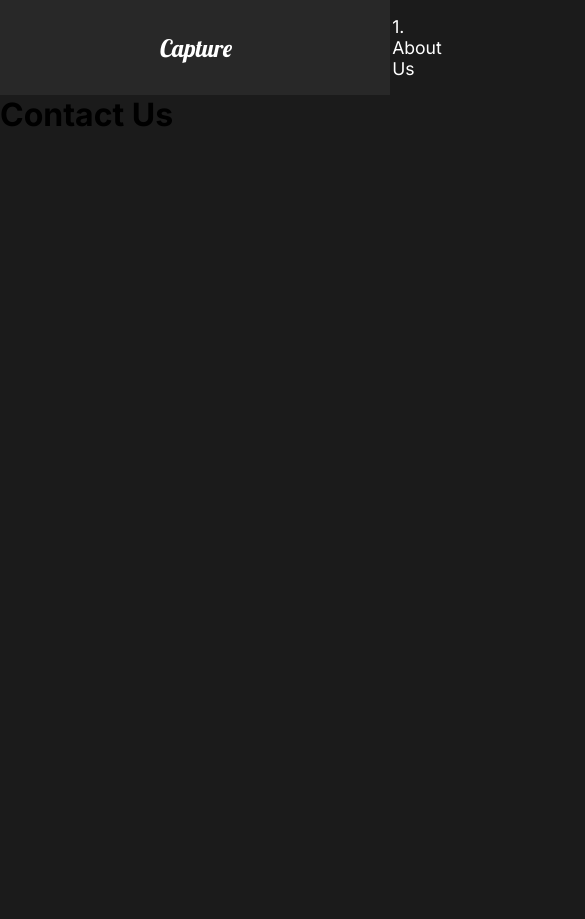
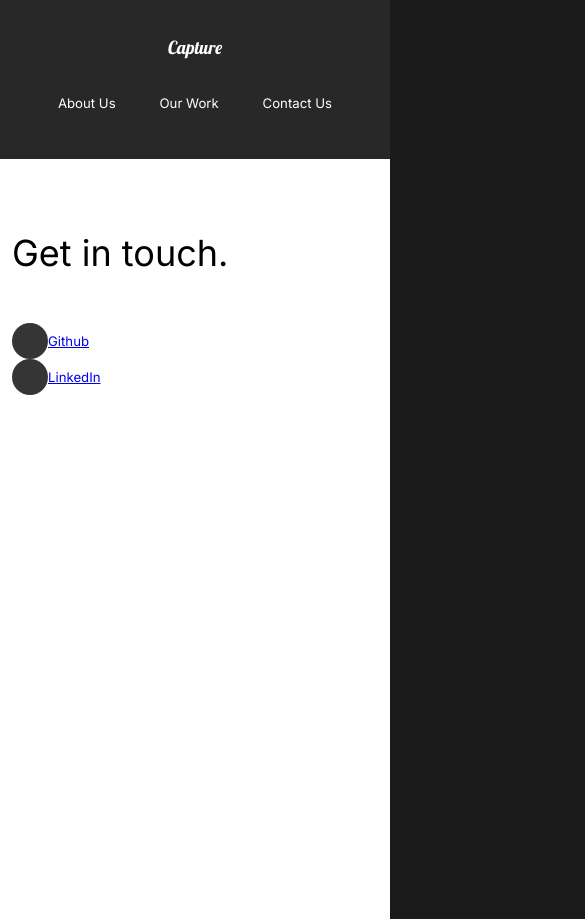
Before and after one commit to Sean-Mc-Mahon/capture, a React (Create React App) app: page /contact in a window 390 px wide. Shown: the top 919 px of the page, 585 px wide, since content can reach past the window. Before the commit the page ends 844 px from the top, so only its background shows below. Built offline with nearby package versions, Linux system fonts and the light colour scheme.

Commit message:
responsive styles added

```diff
--- a/src/components/GlobalStyle.js
+++ b/src/components/GlobalStyle.js
@@ -10,6 +10,13 @@ const GlobalStyle = createGlobalStyle`
 body{
     background: #1b1b1b;
     font-family: 'Inter', sans-serif;
+    overflow-x: hidden;
+}
+
+html{
+    @media (max-width: 1700px){
+        font-size: 75%;
+    }
 }
 
 button{
--- a/src/components/Nav.js
+++ b/src/components/Nav.js
@@ -12,13 +12,13 @@ const Nav = () => {
       </h1>
       <ul>
         <li>
-          <Link to="/">1. About Us</Link>
+          <Link to="/">About Us</Link>
         </li>
         <li>
-          <Link to="/work">2. Our Work</Link>
+          <Link to="/work">Our Work</Link>
         </li>
         <li>
-          <Link to="/contact">3. Contact Us</Link>
+          <Link to="/contact">Contact Us</Link>
         </li>
       </ul>
     </StyledNav>
@@ -33,6 +33,9 @@ const StyledNav = styled.nav`
   align-items: center;
   padding: 1rem 10rem;
   background-color: #282828;
+  position: sticky;
+  top: 0;
+  z-index: 10;
   a {
     color: white;
     text-decoration: none;
@@ -50,6 +53,22 @@ const StyledNav = styled.nav`
     font-family: "Lobster", cursive;
     font-weight: lighter;
   }
+  @media (max-width: 1300px) {
+    flex-direction: column;
+    padding: 2rem 1rem;
+    #logo {
+      display: inline-block;
+      margin: 1rem;
+    }
+    ul {
+      padding: 2rem;
+      justify-content: space-around;
+      width: 100%;
+      li {
+        padding: 0;
+      }
+    }
+  }
 `;
 
 export default Nav;
--- /dev/null
+++ b/src/components/ScrollTop.js
@@ -0,0 +1,21 @@
+import { useEffect } from "react";
+import { useLocation } from "react-router-dom";
+
+const ScrollTop = () => {
+  const { pathname } = useLocation();
+
+  useEffect(() => {
+    try {
+      window.scroll({
+        top: 0,
+        left: 0,
+      });
+    } catch (error) {
+      window.scrollTo(0, 0);
+    }
+  }, [pathname]);
+
+  return null;
+};
+
+export default ScrollTop;
--- a/src/components/ServicesSection.js
+++ b/src/components/ServicesSection.js
@@ -70,6 +70,9 @@ const Services = styled(About)`
 const Cards = styled.div`
   display: flex;
   flex-wrap: wrap;
+  @media (max-width: 1300px) {
+    justify-content: center;
+  }
 `;
 const Card = styled.div`
   flex-basis: 20rem;
--- a/src/components/useScroll.js
+++ b/src/components/useScroll.js
@@ -1,10 +1,9 @@
-import React from "react";
 import { useInView } from "react-intersection-observer";
 import { useAnimation } from "framer-motion";
 
 export const useScroll = () => {
   const controls = useAnimation();
-  const [element, view] = useInView({ threshold: 0.5 });
+  const [element, view] = useInView({ threshold: 0.3 });
   if (view) {
     controls.start("show");
   } else {
--- a/src/components/wave.js
+++ b/src/components/wave.js
@@ -24,6 +24,8 @@ const Wave = () => {
 
 const WaveSvg = styled.svg`
   position: absolute;
+  left: 0;
+  z-index: 1;
 `;
 
 export default Wave;
--- a/src/pages/AboutUs.js
+++ b/src/pages/AboutUs.js
@@ -6,6 +6,7 @@ import FaqSection from "../components/FaqSection";
 //Animations
 import { motion } from "framer-motion";
 import { pageAnimation } from "../animation";
+import ScrollTop from "../components/ScrollTop";
 
 const AboutUs = () => {
   return (
@@ -15,6 +16,7 @@ const AboutUs = () => {
       animate="show"
       exit="exit"
     >
+      <ScrollTop />
       <AboutSection />;
       <ServicesSection />
       <FaqSection />
--- a/src/pages/ContactUs.js
+++ b/src/pages/ContactUs.js
@@ -1,20 +1,81 @@
 import React from "react";
+import styled from "styled-components";
 //Animations
 import { motion } from "framer-motion";
-import { pageAnimation } from "../animation";
+import { pageAnimation, titleAnim } from "../animation";
 
 const ContactUs = () => {
   return (
-    <motion.div
+    <ContactStyle
       variants={pageAnimation}
       initial="hidden"
       animate="show"
       exit="exit"
-      style={{ background: "fff" }}
+      style={{ background: "#fff" }}
     >
-      <h1>Contact Us</h1>
-    </motion.div>
+      <Title>
+        <Hide>
+          <motion.h2 variants={titleAnim}>Get in touch.</motion.h2>
+        </Hide>
+      </Title>
+      <div>
+        <Hide>
+          <Social variants={titleAnim}>
+            <Circle />
+            <a href="https://github.com/Sean-Mc-Mahon">Github</a>
+          </Social>
+        </Hide>
+        <Hide>
+          <Social variants={titleAnim}>
+            <Circle />
+            <a href="https://www.linkedin.com/in/sean-mcmahon-profile/">
+              LinkedIn
+            </a>
+          </Social>
+        </Hide>
+      </div>
+    </ContactStyle>
   );
 };
 
+const ContactStyle = styled(motion.div)`
+  padding: 5rem 10rem;
+  color: #353535;
+  min-height: 90vh;
+  @media (max-width: 1300px) {
+    padding: 1rem;
+    font-size: 1rem;
+    h2 {
+      font-size: 3rem;
+    }
+  }
+`;
+
+const Title = styled.div`
+  margin-bottom: 4rem;
+  color: black;
+  @media (max-width: 1300px) {
+    margin-top: 5rem;
+  }
+`;
+
+const Hide = styled.div`
+  overflow: hidden;
+`;
+
+const Circle = styled.div`
+  border-radius: 50%;
+  width: 3rem;
+  height: 3rem;
+  background-color: #353535;
+`;
+
+const Social = styled(motion.div)`
+  display: flex;
+  align-items: center;
+  h2 {
+    margin: 2rem;
+  }
+`;
+
 export default ContactUs;
--- a/src/pages/MovieDetail.js
+++ b/src/pages/MovieDetail.js
@@ -73,6 +73,10 @@ const Awards = styled.div`
   margin: 5rem 10rem;
   align-items: center;
   justify-content: space-around;
+  @media (max-width: 1300px) {
+    display: block;
+    margin: 2rem 2rem;
+  }
 `;
 const AwardStyle = styled.div`
   padding: 5rem;
--- a/src/pages/OurWork.js
+++ b/src/pages/OurWork.js
@@ -7,6 +7,7 @@ import theracer from "../img/theracer-small.png";
 import goodtimes from "../img/goodtimes-small.png";
 //Animations
 import { motion } from "framer-motion";
+import { useScroll } from "../components/useScroll";
 import {
   pageAnimation,
   fade,
@@ -15,7 +16,7 @@ import {
   slider,
   sliderContainer,
 } from "../animation";
-import { useScroll } from "../components/useScroll";
+import ScrollTop from "../components/ScrollTop";
 
 const OurWork = () => {
   const [element, controls] = useScroll();
@@ -29,6 +30,7 @@ const OurWork = () => {
       exit="exit"
       layout="position"
     >
+      <ScrollTop />
       <motion.div variants={sliderContainer}>
         <Frame1 variants={slider}></Frame1>
         <Frame2 variants={slider}></Frame2>
@@ -72,6 +74,9 @@ const Work = styled(motion.div)`
   min-height: 100vh;
   overflow: hidden;
   padding: 5rem 10rem;
+  @media (max-width: 1300px) {
+    padding: 2rem;
+  }
   h2 {
     padding: 1rem 0rem;
   }
--- a/src/styles.js
+++ b/src/styles.js
@@ -8,6 +8,12 @@ export const About = styled(motion.div)`
   justify-content: space-between;
   padding: 5rem 10rem;
   color: white;
+
+  @media (max-width: 1300px) {
+    display: block;
+    padding: 2rem 2rem;
+    text-align: center;
+  }
 `;
 export const Description = styled.div`
   flex: 1;
@@ -15,6 +21,12 @@ export const Description = styled.div`
   z-index: 2;
   h2 {
     font-weight: lighter;
+  }
+  @media (max-width: 1300px) {
+    padding: 0;
+    button {
+      margin: 2rem 0 5rem 0;
+    }
   }
 `;
 export const Image = styled.div`
```
